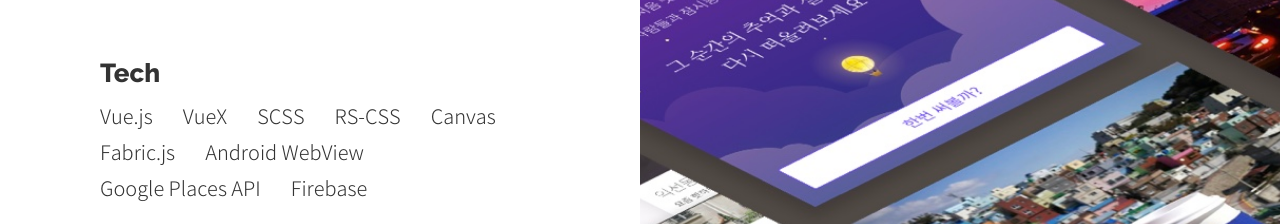
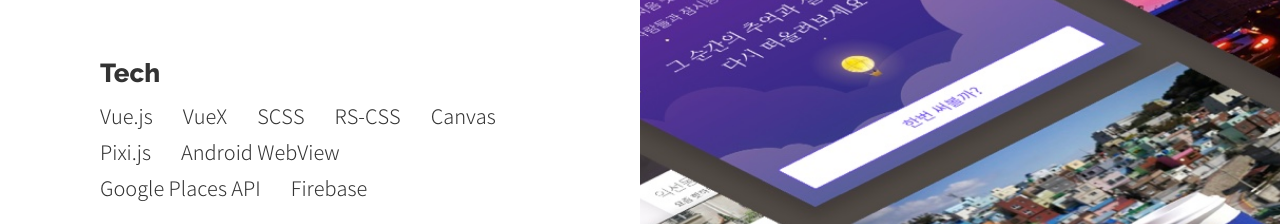
Before and after one commit to hakoiko/portfolio-2020, a Vue app: page / in a window 1280 px wide. Shown: the part 7560-7784 px from the top of the page. Built offline with nearby package versions, Linux system fonts and the light colour scheme.

Commit message:
fix: 오타 및 스크롤시 스타일 설정

```diff
--- a/src/components/ProjectList.vue
+++ b/src/components/ProjectList.vue
@@ -39,12 +39,14 @@ export default class ProjectList extends Vue {
 <style lang="scss">
 section.project-list {
   display: flex;
+  position: relative;
   .list-title {
     font: 300 50px /56px 'Roboto';
     height: 56px;
     flex: 1 1 25%;
     position: sticky;
     top: 50px;
+    margin-bottom: 100px;
   }
   .the-list {
     flex: 3 3 75%;
--- a/src/views/WhatIDid.vue
+++ b/src/views/WhatIDid.vue
@@ -60,7 +60,7 @@
       />
       <content-block
         title="Tech"
-        :content="['Vue.js', 'VueX', 'SCSS', 'RS-CSS', 'Canvas', 'Fabric.js', 'Android WebView', 'Google Places API', 'Firebase']"
+        :content="['Vue.js', 'VueX', 'SCSS', 'RS-CSS', 'Canvas', 'Pixi.js', 'Android WebView', 'Google Places API', 'Firebase']"
       />
       <content-block
         title="Description"
```
